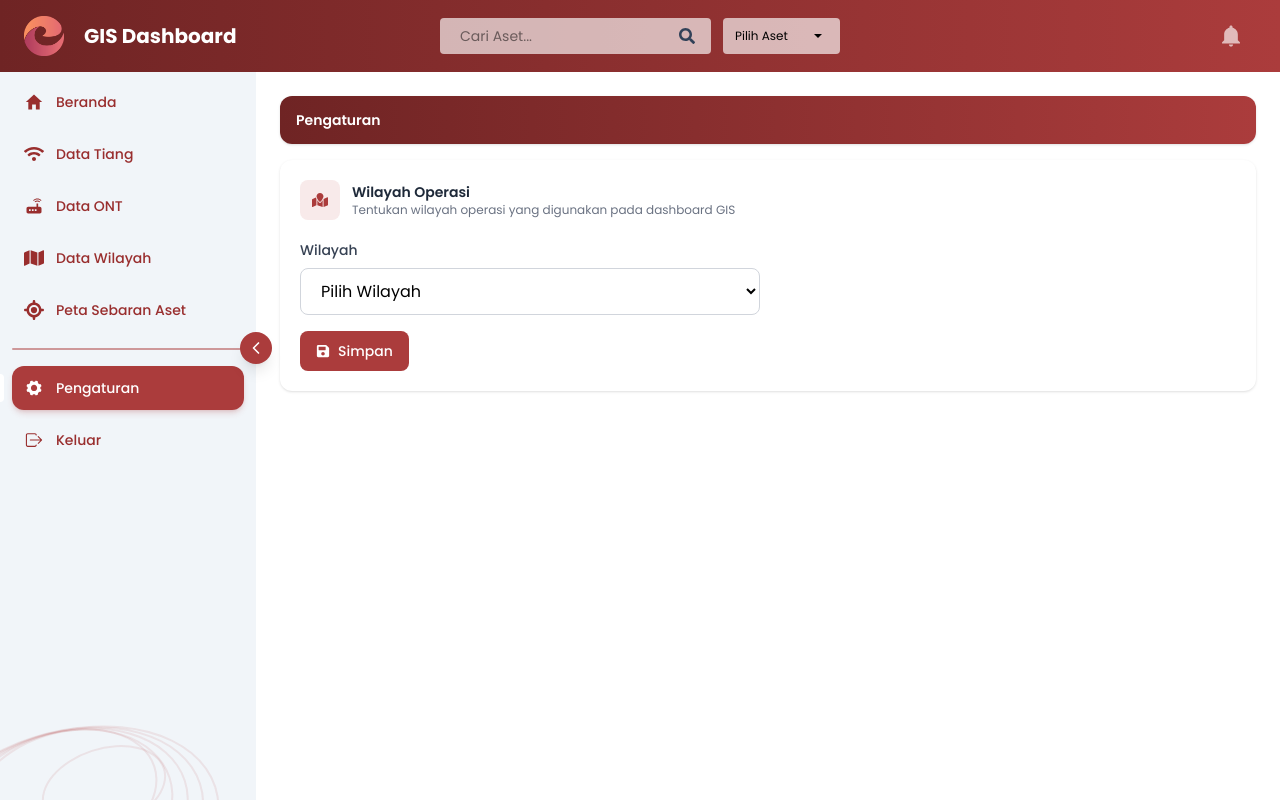
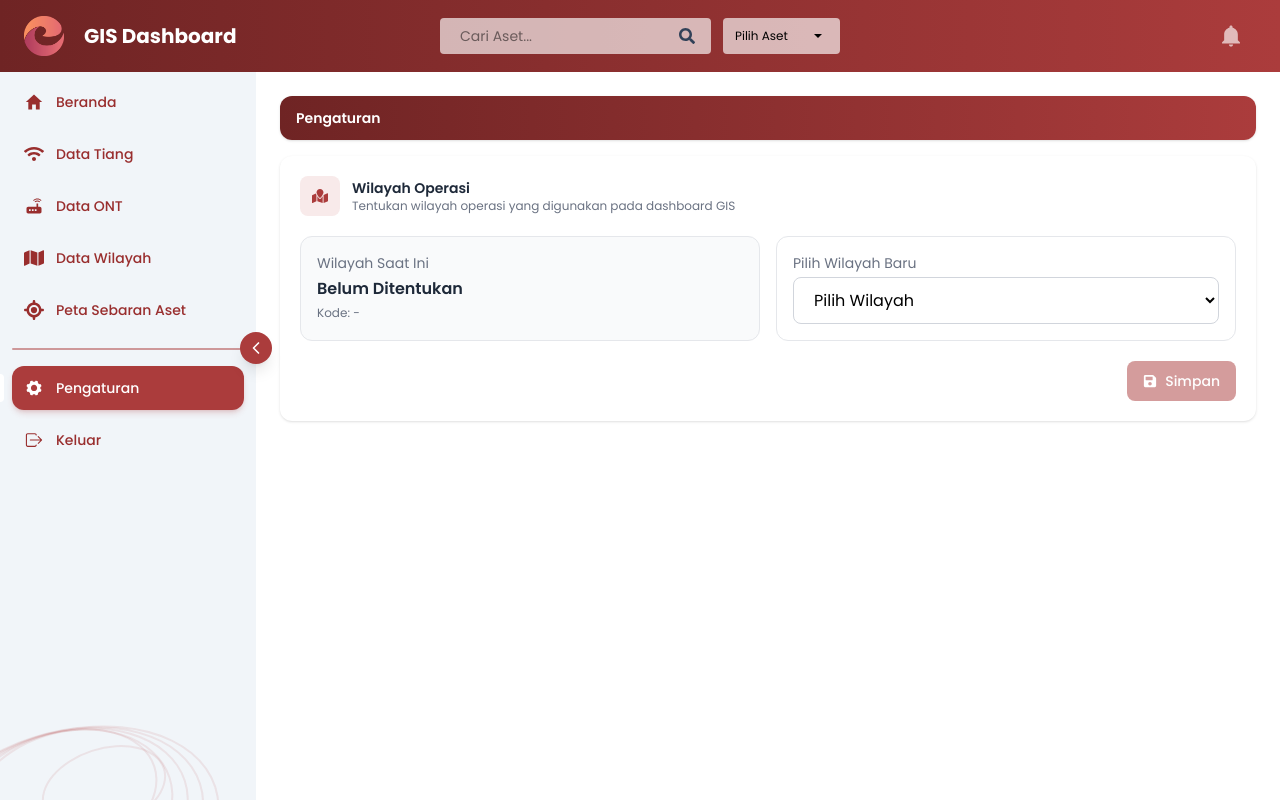
Before and after one commit to Adityammar65/dashboard-gis, a Laravel app: page /pengaturan in a window 1280 px wide. Run offline with Laravel 12, Linux system fonts and the light colour scheme; the visitor is signed in with stand-in values (Sample User, id 1); data comes from the database, SQL or seed files in the repository; style sheets or scripts are compiled from the project's sources; some libraries are stand-ins or nearby versions.

Commit message:
Update: Fix Bug Update Wilayah

```diff
--- a/app/Http/Controllers/PageController.php
+++ b/app/Http/Controllers/PageController.php
@@ -96,18 +96,20 @@ class PageController extends Controller
     {
         $wilayah = WilayahModel::all();
 
+        $path = storage_path('app/settings.json');
+
         $settings = [];
 
-        if (Storage::exists('settings.json')) {
+        if (file_exists($path)) {
             $settings = json_decode(
-                Storage::get('settings.json'),
+                file_get_contents($path),
                 true
             ) ?? [];
         }
 
         return Inertia::render('Pengaturan', [
             'wilayah' => $wilayah,
-            'settings' => $settings
+            'settings' => $settings,
         ]);
     }
 }
--- a/app/Http/Middleware/HandleInertiaRequests.php
+++ b/app/Http/Middleware/HandleInertiaRequests.php
@@ -35,10 +35,25 @@ class HandleInertiaRequests extends Middleware
      */
     public function share(Request $request): array
     {
+        $settings = [];
+
+        $path = storage_path('app/settings.json');
+
+        if (file_exists($path)) {
+            $settings = json_decode(
+                file_get_contents($path),
+                true
+            ) ?? [];
+        }
+
         return [
             ...parent::share($request),
 
-            'errors' => fn() => $request->session()->get('errors') ? $request->session()->get('errors')->getBag('default')->toArray() : (object) [],
+            'settings' => $settings,
+
+            'errors' => fn() => $request->session()->get('errors')
+                ? $request->session()->get('errors')->getBag('default')->toArray()
+                : (object) [],
         ];
     }
 }
--- a/app/Providers/AppServiceProvider.php
+++ b/app/Providers/AppServiceProvider.php
@@ -25,14 +25,13 @@ class AppServiceProvider extends ServiceProvider
 
             $path = storage_path('app/settings.json');
 
-            if (!File::exists($path)) {
+            if (!file_exists($path)) {
                 return [];
             }
 
-            return json_decode(
-                File::get($path),
-                true
-            ) ?? [];
+            $json = file_get_contents($path);
+
+            return json_decode($json, true) ?? [];
         });
     }
 }
--- a/resources/js/Pages/Pengaturan.jsx
+++ b/resources/js/Pages/Pengaturan.jsx
@@ -4,11 +4,19 @@ import { useState } from "react";
 import { router, usePage } from "@inertiajs/react";
 
 export default function Pengaturan({ wilayah }) {
-    const page = usePage();
+    const { props } = usePage();
+    const { settings } = props;
+    const [selectedWilayah, setSelectedWilayah] = useState("");
 
-    const [selectedWilayah, setSelectedWilayah] = useState(
-        page.props.settings?.id ?? ""
-    );
+    const handleSimpan = () => {
+        if (!selectedWilayah) {
+            return;
+        }
+
+        router.post("update-pengaturan", {
+            wilayah: selectedWilayah,
+        });
+    };
 
     return (
         <MainLayout>
@@ -17,7 +25,7 @@ export default function Pengaturan({ wilayah }) {
                 {/* Header */}
 
                 <div className="flex items-center gap-4">
-                    <div className="items-center flex-1 rounded-xl bg-gradient-to-r from-[#6F2424] to-[#AB3C3C] text-white px-4 py-3 shadow">
+                    <div className="flex flex-1 items-center rounded-xl bg-gradient-to-r from-[#6F2424] to-[#AB3C3C] px-4 py-3 text-white shadow">
                         <span className="text-sm font-semibold">
                             Pengaturan
                         </span>
@@ -44,55 +52,85 @@ export default function Pengaturan({ wilayah }) {
                         </div>
                     </div>
 
-                    {/* Form ubah wilayah operasi */}
-
-                    <div className="space-y-4">
+                    {/* Ubah Wilayah */}
 
                     <div className="grid grid-cols-1 gap-4 md:grid-cols-2">
 
-                            <div>
-                                <label className="mb-2 block text-sm font-medium text-gray-700">
-                                    Wilayah
+                        {/* Wilayah Saat Ini */}
+
+                        <div className="rounded-xl border border-gray-200 bg-gray-50 p-4">
+                            <p className="mb-1 text-sm text-gray-500">
+                                Wilayah Saat Ini
+                            </p>
+
+                            <p className="text-base font-semibold capitalize text-gray-800">
+                                {settings?.nama_wilayah ?? "Belum ditentukan"}
+                            </p>
+
+                            <p className="mt-1 text-xs text-gray-500">
+                                Kode: {settings?.kode_wilayah ?? "-"}
+                            </p>
+                        </div>
+
+                        {/* Pilih Wilayah Baru */}
+
+                        <div className="rounded-xl border border-gray-200 bg-white p-4">
+                            <label
+                                htmlFor="wilayah"
+                                className="mb-1 block text-sm text-gray-500"
+                            >
+                                Pilih Wilayah Baru
                             </label>
 
                             <select
+                                id="wilayah"
                                 value={selectedWilayah}
-                                    onChange={(e) => setSelectedWilayah(e.target.value)}
-                                    className="w-full rounded-lg border border-gray-300 px-4 py-2.5 outline-none transition focus:border-red-700 focus:ring-1 focus:ring-red-700"
+                                onChange={(e) =>
+                                    setSelectedWilayah(e.target.value)
+                                }
+                                className="capitalize w-full rounded-lg border border-gray-300 px-4 py-2.5 outline-none transition focus:border-red-700 focus:ring-1 focus:ring-red-700"
                                 disabled={wilayah.length === 0}
                             >
-                                    <option value="" disabled>
-                                        {wilayah.length === 0
-                                            ? "Belum ada data wilayah"
-                                            : "Pilih Wilayah"}
+                                {wilayah.length === 0 ? (
+                                    <option value="">
+                                        Belum ada data wilayah
+                                    </option>
+                                ) : (
+                                    <>
+                                        <option value="">
+                                            Pilih wilayah
                                         </option>
 
                                         {wilayah.map((item) => (
-                                        <option key={item.id} value={item.id}>
+                                            <option
+                                                className="capitalize"
+                                                key={item.id}
+                                                value={item.id}
+                                            >
                                                 {item.nama_wilayah}
                                             </option>
                                         ))}
+                                    </>
+                                )}
                             </select>
                         </div>
 
                     </div>
 
-                        {/* Button */}
+                    {/* Tombol Simpan */}
 
+                    <div className="mt-5 flex justify-end">
                         <button
                             type="button"
-                            onClick={() => {
-                                router.post("update-pengaturan", {
-                                    wilayah: selectedWilayah,
-                                });
-                            }}
-                            className="flex items-center gap-2 rounded-lg bg-[#AB3C3C] px-4 py-2.5 text-sm font-medium text-white transition hover:bg-[#8f3030]"
+                            onClick={handleSimpan}
+                            disabled={!selectedWilayah}
+                            className="flex items-center gap-2 rounded-lg bg-[#AB3C3C] px-4 py-2.5 text-sm font-medium text-white transition hover:bg-[#8f3030] disabled:cursor-not-allowed disabled:opacity-50"
                         >
                             <FaSave />
                             Simpan
                         </button>
+                    </div>
 
-                    </div>
                 </div>
             </div>
         </MainLayout>
```
Lines whose indentation alone changed are shown as unchanged.
